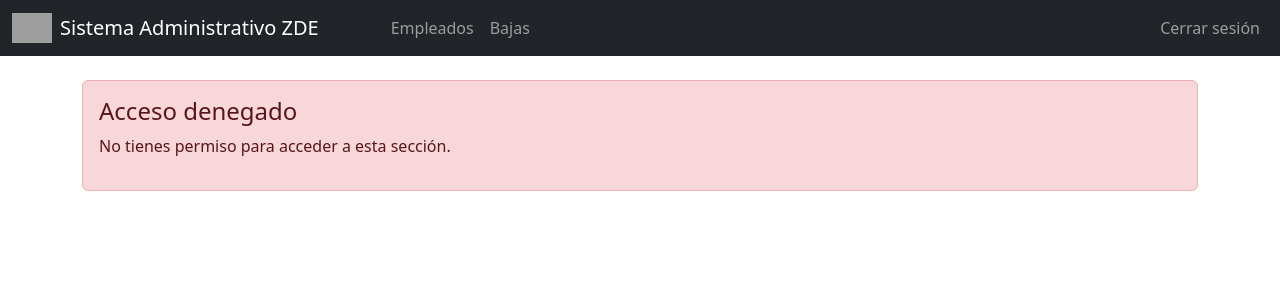
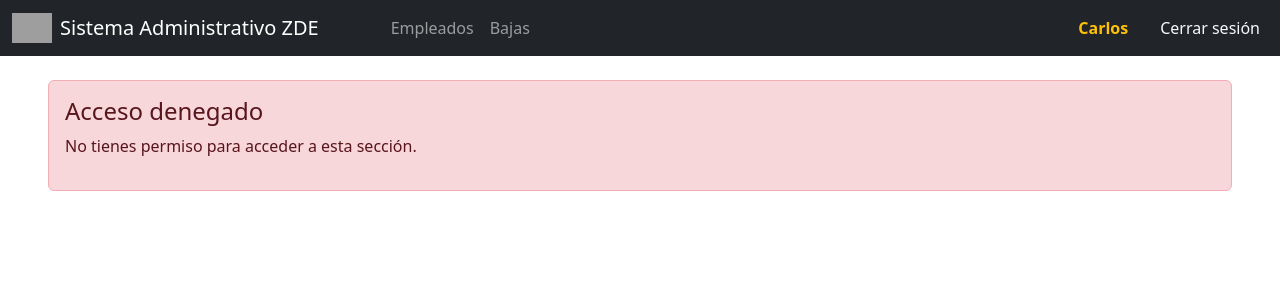
Before and after one commit to Carlos2916/proyecto_zde, a Django app: page /solicitudes/ in a window 1280 px wide. Shown: the top 300 px of the page. Run offline with Django 5.2, Linux system fonts and the light colour scheme; a user stored in the database is signed in; data comes from the database, SQL or seed files in the repository; grey boxes are pictures that could not be loaded.

Commit message:
Update base.html

```diff
--- a/proyecto_limpio/templates/base.html
+++ b/proyecto_limpio/templates/base.html
@@ -3,8 +3,16 @@
 
 <html lang="es">
 <head>
-    <meta charset="UTF-8">
-    <title>{% block title %}Sistema Administrativo ZDE{% endblock %}</title>
+  <meta charset="UTF-8" />
+  <meta name="viewport" content="width=device-width, initial-scale=1.0" />
+
+  <title>{% block title %}Mi Proyecto{% endblock %}</title>
+
+  <!-- Carga archivos estáticos si los hay -->
+  {% load static %}
+  <link rel="stylesheet" href="{% static 'css/estilos.css' %}">
+
+  <!-- Bootstrap 5 -->
   <link href="https://cdn.jsdelivr.net/npm/bootstrap@5.3.0/dist/css/bootstrap.min.css" rel="stylesheet">
 </head>
 
@@ -19,7 +27,13 @@
       Sistema Administrativo ZDE
     </a>
 
-    <div class="collapse navbar-collapse">
+    <!-- Botón hamburguesa para dispositivos móviles -->
+    <button class="navbar-toggler" type="button" data-bs-toggle="collapse" data-bs-target="#navbarContenido" aria-controls="navbarContenido" aria-expanded="false" aria-label="Toggle navigation">
+      <span class="navbar-toggler-icon"></span>
+    </button>
+
+    <!-- Contenido del menú colapsable -->
+    <div class="collapse navbar-collapse" id="navbarContenido">
       {% if request.user.is_superuser %}
       <ul class="navbar-nav ms-5">
         <li class="nav-item">
@@ -31,23 +45,21 @@
       </ul>
       {% endif %}
 
-
-<ul class="navbar-nav ms-auto">
-  <li class="nav-item">
-    <span class="nav-link text-warning me-2">
-      {{ request.user.first_name }}
+      <ul class="navbar-nav ms-auto align-items-center">
+        <li class="nav-item me-3">
+          <span class="nav-link text-warning fw-bold">
+            {{ request.user.get_full_name|default:request.user.username }}
           </span>
         </li>
         <li class="nav-item">
-    <a class="nav-link" href="{% url 'logout' %}">Cerrar sesión</a>
+          <a class="nav-link text-light" href="{% url 'logout' %}">Cerrar sesión</a>
         </li>
       </ul>
-
     </div>
   </div>
 </nav>
 
-<div class="container mt-4">
+<div class="container-fluid mt-4 px-3 px-md-5">
 
   <!-- ✅ Bloque de mensajes -->
   {% if messages %}
```
Lines whose indentation alone changed are shown as unchanged.
